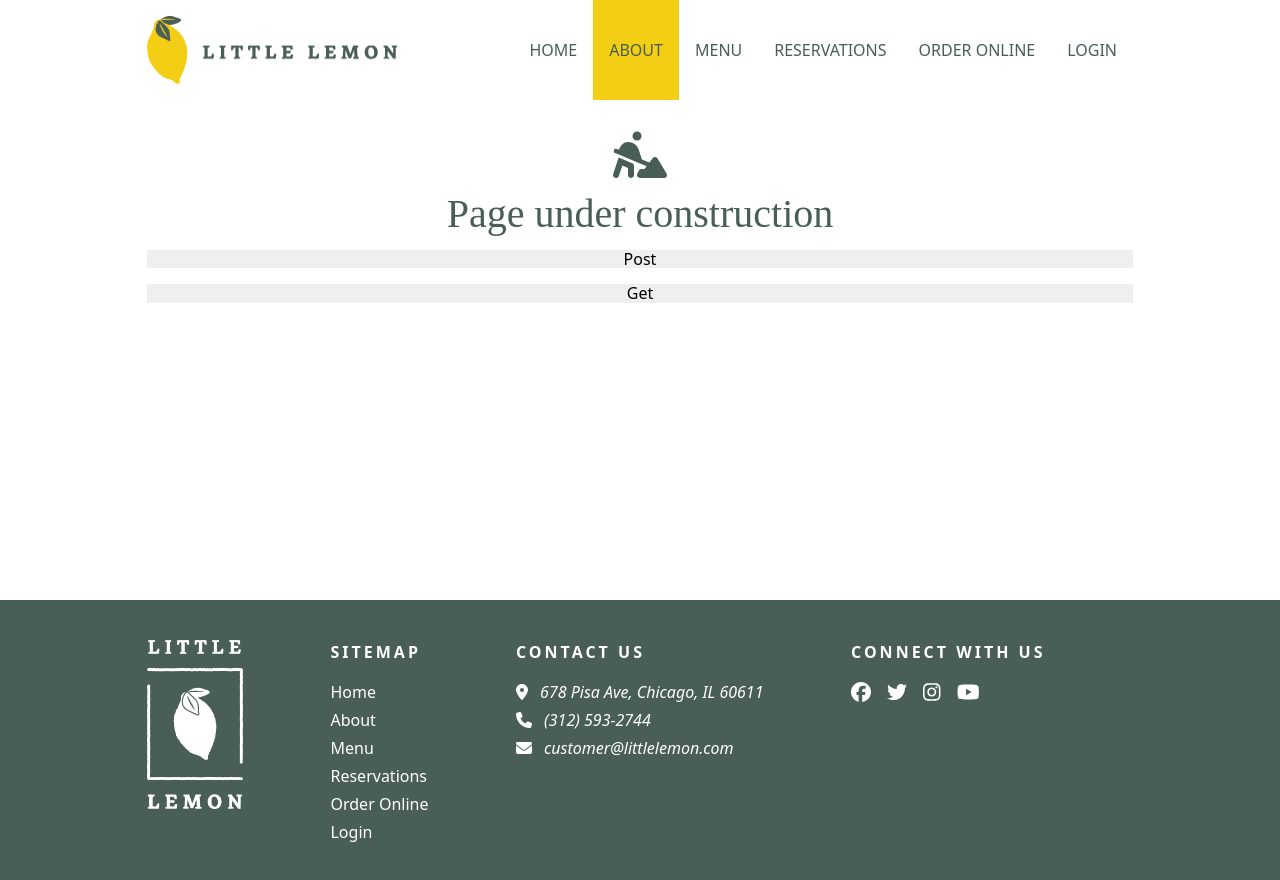
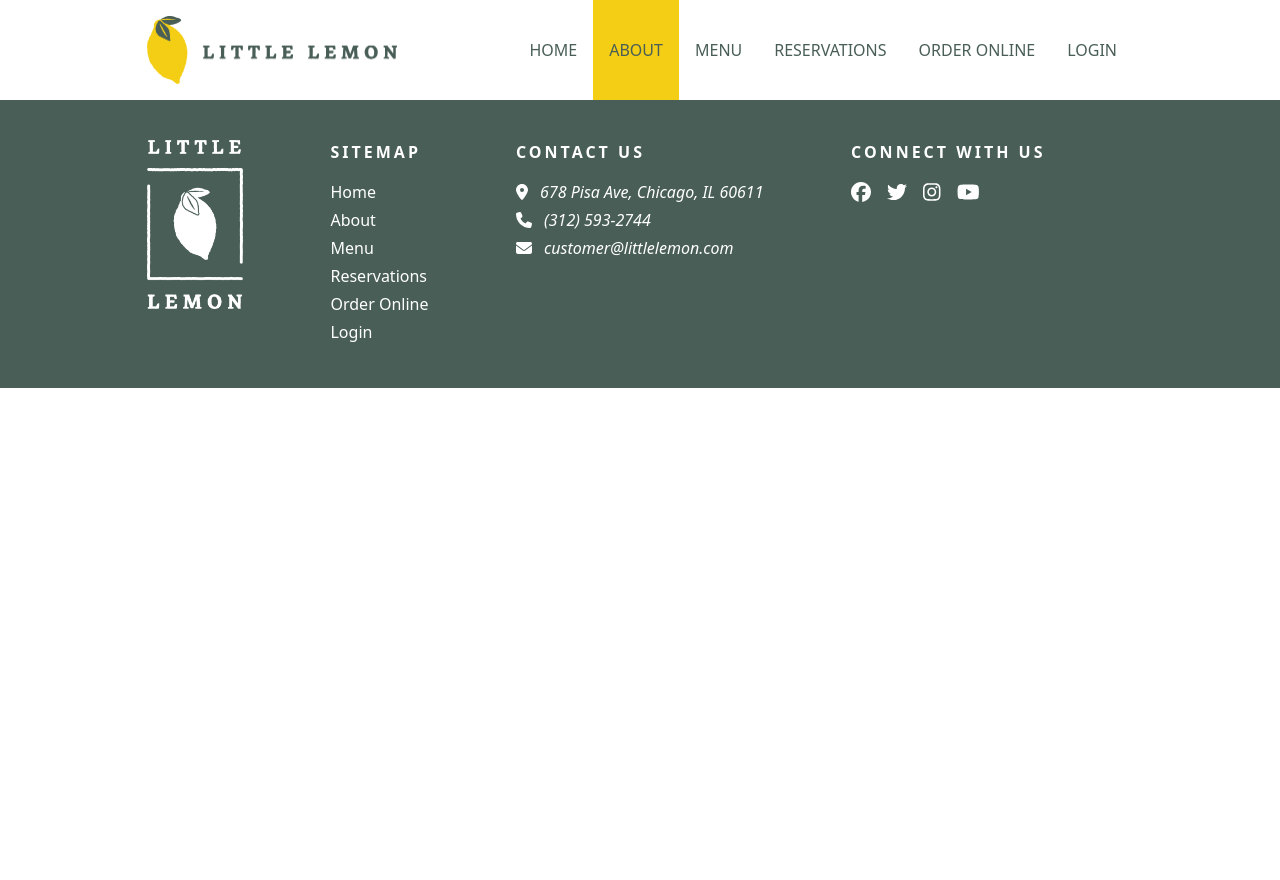
Before and after one commit to IbrahimFakhir/Little-Lemon-Restaurant, a React (Create React App) app in the folder Client/: page /about in a window 1280 px wide. Shown: the top 880 px of the page. After the commit the page ends 800 px from the top, so only its background shows below. Built offline with nearby package versions, Linux system fonts and the light colour scheme; a web font is replaced by a local one.

Commit message:
setup routing for About component

```diff
--- a/Client/src/App.js
+++ b/Client/src/App.js
@@ -3,6 +3,7 @@ import pages from './utils/pages'
 import Layout from './components/site-layout/Layout'
 
 import Home from './components/pages/Home'
+import About from './components/pages/About'
 import Reservations from './components/pages/Reservations'
 import ReservationSubmit from './components/pages/Reservations/ReservationSubmit'
 import ConfirmedReservation from './components/pages/Reservations/ConfirmedReservation'
@@ -20,7 +21,7 @@ function App() {
 				/>
 				<Route
 					path={ pages.get('about').path }
-					element={ <UnderConstruction /> }
+					element={ <About /> }
 				/>
 				<Route
 					path={ pages.get('menu').path }
--- /dev/null
+++ b/Client/src/components/pages/About/index.js
@@ -0,0 +1,9 @@
+export default function About() {
+    return (
+        <div className="about">
+            <div className="container">
+
+            </div>
+        </div>
+    )
+}
```
Also changed, not shown: Client/src/components/pages/About/index.css (added).
